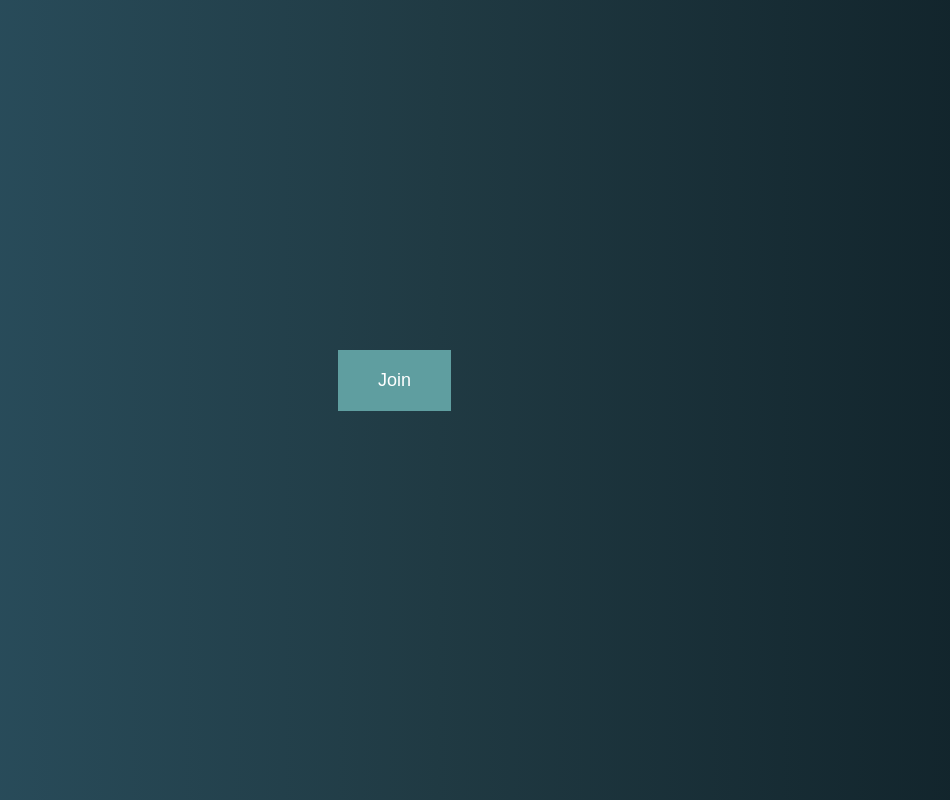
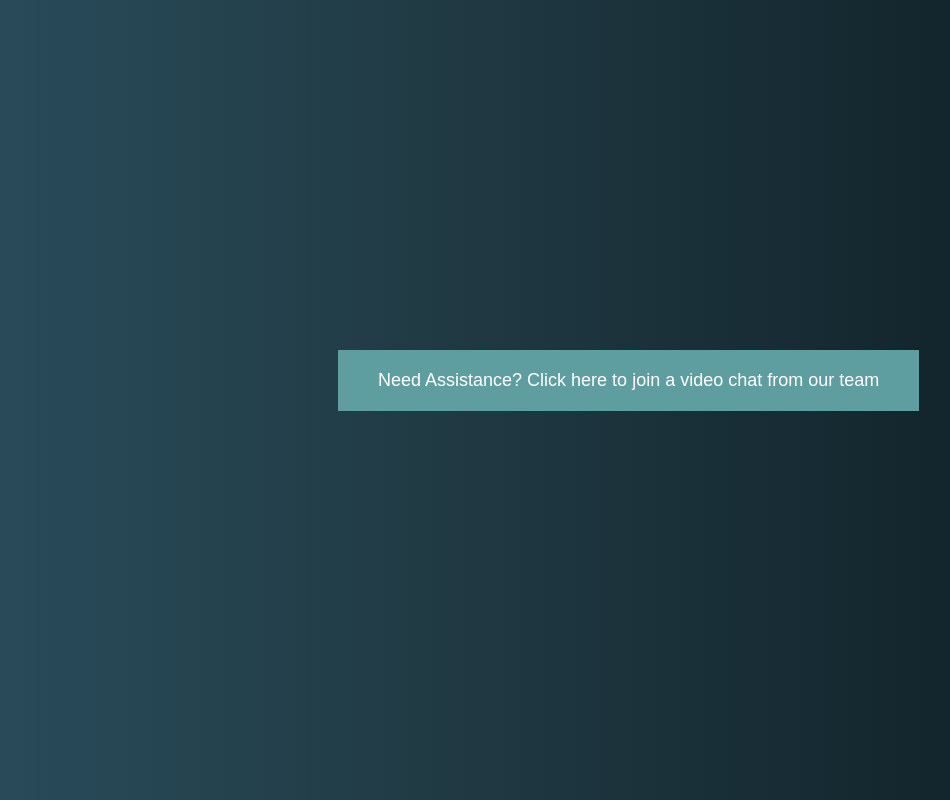
Before and after one commit to PeterAnowai/calgaryCommercial, a plain HTML site: page index.html in a window 1280 px wide. Shown: the whole page, without its empty margins (202-1152 px from the left). Drawn offline with Linux system fonts and the light colour scheme.

Commit message:
Update index.html

```diff
--- a/index.html
+++ b/index.html
@@ -9,7 +9,7 @@
 </head>
 <body>
 
-    <button id="join-btn">Join</button>
+    <button id="join-btn">Need Assistance? Click here to join a video chat from our team</button>
 
     <div id="stream-wrapper">
         <div id="video-streams"></div>
```
